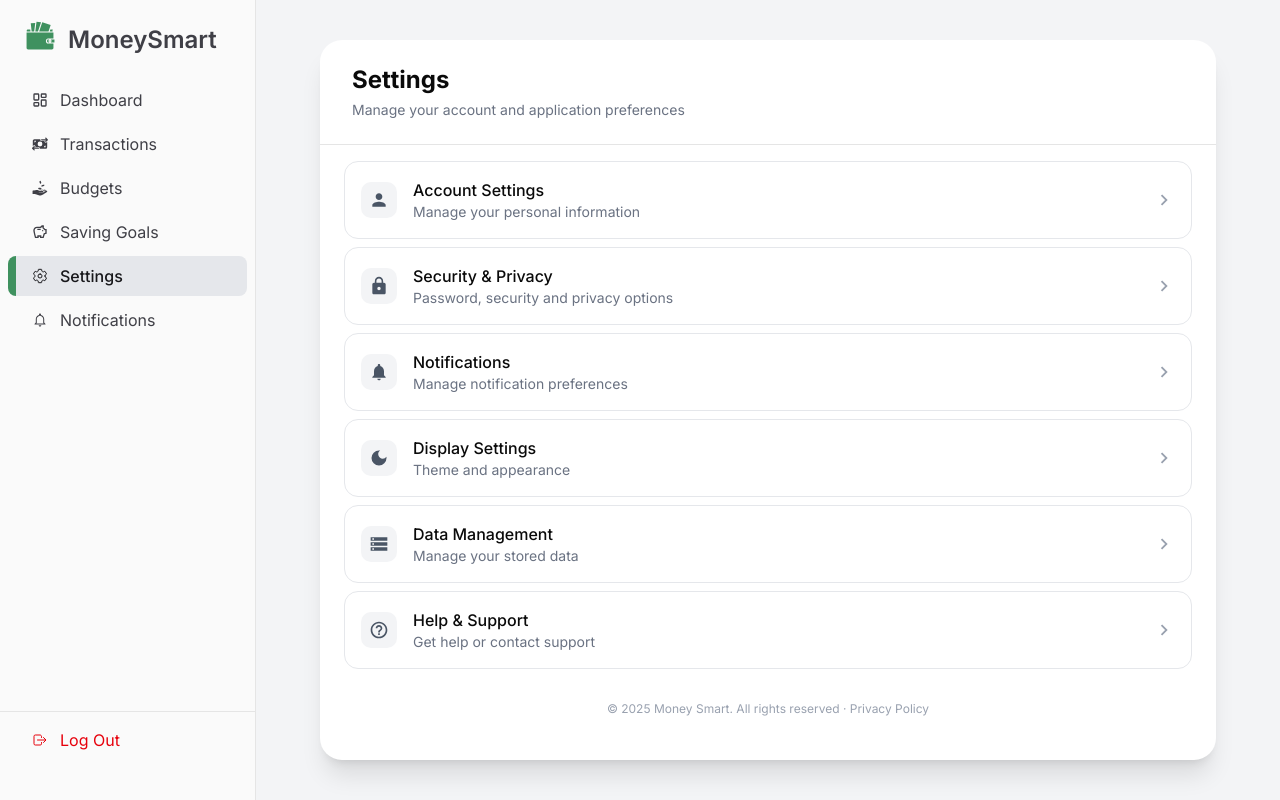
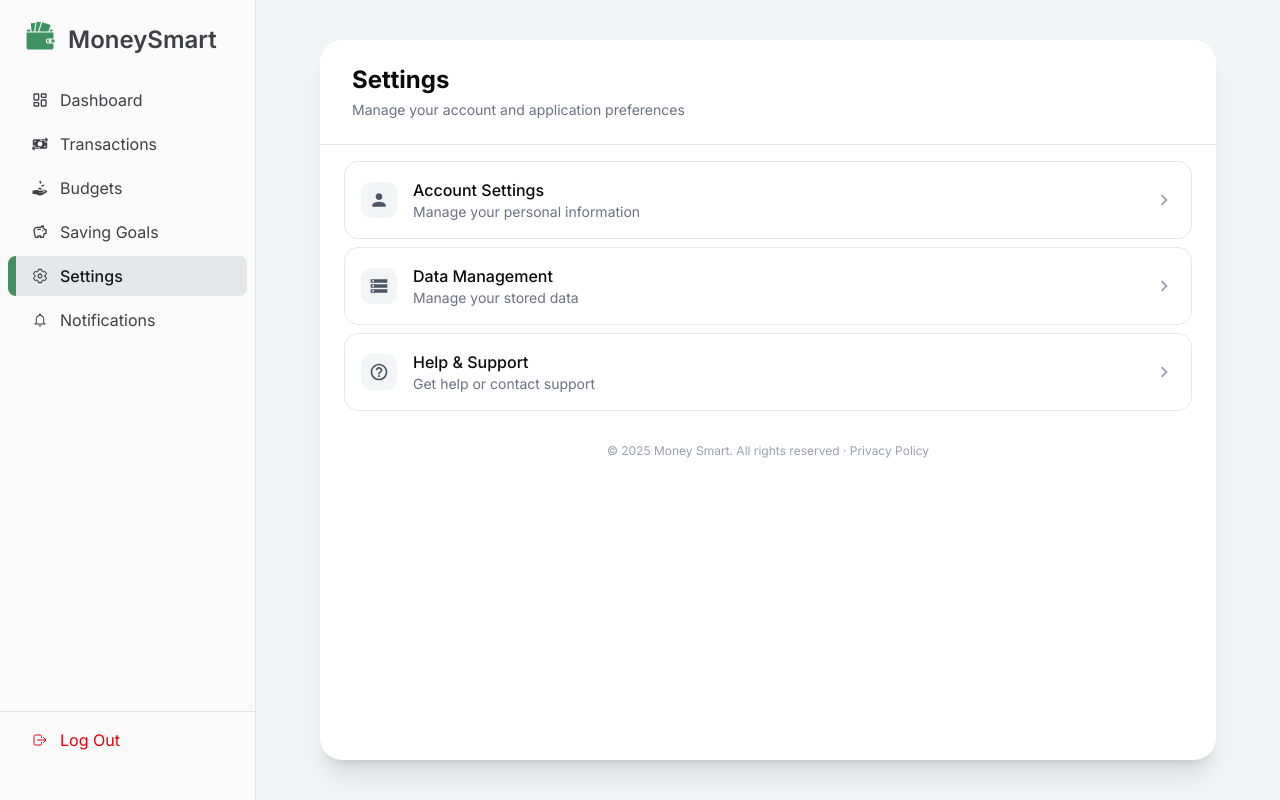
Before and after one commit to Harry-Huynh/MoneySmart-Frontend, a Next.js app: page /settings in a window 1280 px wide. Built offline with nearby package versions, Linux system fonts and the light colour scheme.

Commit message:
feat delete privacy, display setting and notification component[Dngo13]

```diff
--- a/src/app/(root)/settings/page.js
+++ b/src/app/(root)/settings/page.js
@@ -2,9 +2,6 @@ import Link from "next/link";
 import {
   MdChevronRight,
   MdPerson,
-  MdLock,
-  MdNotifications,
-  MdDarkMode,
   MdStorage,
   MdHelpOutline,
 } from "react-icons/md";
@@ -16,24 +13,6 @@ const settingsItems = [
     href: "/settings/account",
     icon: MdPerson,
     highlight: true,
-  },
-  {
-    title: "Security & Privacy",
-    description: "Password, security and privacy options",
-    href: "/settings/security",
-    icon: MdLock,
-  },
-  {
-    title: "Notifications",
-    description: "Manage notification preferences",
-    href: "/settings/notifications",
-    icon: MdNotifications,
-  },
-  {
-    title: "Display Settings",
-    description: "Theme and appearance",
-    href: "/settings/display",
-    icon: MdDarkMode,
   },
   {
     title: "Data Management",
```
